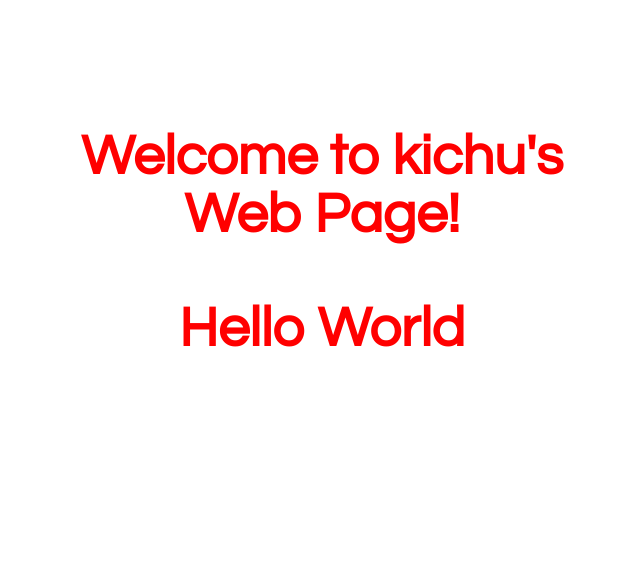
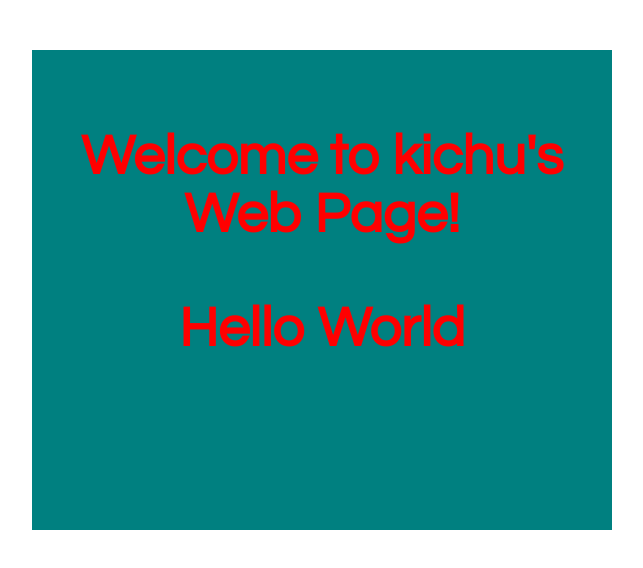
Before and after one commit to k4ukichu/hello--world, a plain HTML site: page hello_world.html in a window 1280 px wide. Shown: the whole page, without its empty margins (26-669 px from the left). Drawn offline with Linux system fonts and the light colour scheme.

Commit message:
Update hello_world.html

```diff
--- a/hello_world.html
+++ b/hello_world.html
@@ -4,7 +4,7 @@
 <title>My Web Page! </title>
 <style>
 div {
-	background color:teal;
+	background-color:teal;
 	width:500px;
 	height:400px;
 	padding:40px;
```
